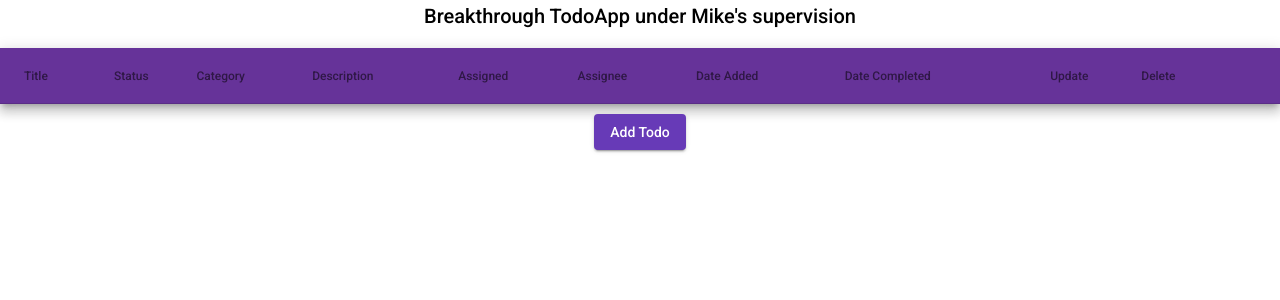
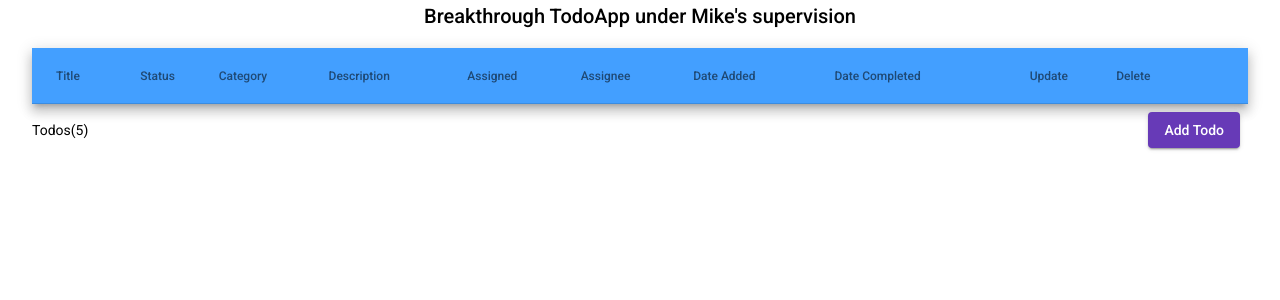
Before and after one commit to lukyrasocha/todo-app-frontend, an Angular app: page / in a window 1280 px wide. Shown: the top 300 px of the page. Built offline with nearby package versions, Linux system fonts and the light colour scheme; no server answers.

Commit message:
todos-container

```diff
--- a/src/app/app.module.ts
+++ b/src/app/app.module.ts
@@ -17,7 +17,7 @@ import {MatButtonModule} from "@angular/material/button";
   declarations: [
     AppComponent,
     TodosContainerComponent,
-    TodoTableComponent,
+    TodoTableComponent
   ],
   imports: [
     BrowserModule,
--- a/src/app/components/todo-table/todo-table.component.css
+++ b/src/app/components/todo-table/todo-table.component.css
@@ -1,4 +1,5 @@
 table {
-  width: 100%;
-  background-color: rebeccapurple;
+  width: 95%;
+  margin: auto;
+  background-color: #439fff;
 }
--- a/src/app/components/todos-container/todos-container.component.css
+++ b/src/app/components/todos-container/todos-container.component.css
@@ -2,7 +2,15 @@ h2 {
   text-align: center;
 }
 
-.add-button{
-  text-align: center;
-  padding: 10px;
+.footer{
+  display: flex;
+  width: 95%;
+  margin:auto;
+  justify-content: space-between;
+  align-items: center;
+  padding: 8px 16px;
 }
+
+.buttons button {
+  margin: 0 8px;
+}
--- a/src/app/components/todos-container/todos-container.component.html
+++ b/src/app/components/todos-container/todos-container.component.html
@@ -1,5 +1,8 @@
 <h2>{{title}}</h2>
 <todo-table></todo-table>
-<div class = "add-button">
+<div class = "footer">
+  <div>Todos(5)</div>
+  <div class ="buttons">
   <button mat-raised-button color="primary">Add Todo</button>
+  </div>
 </div>
```
